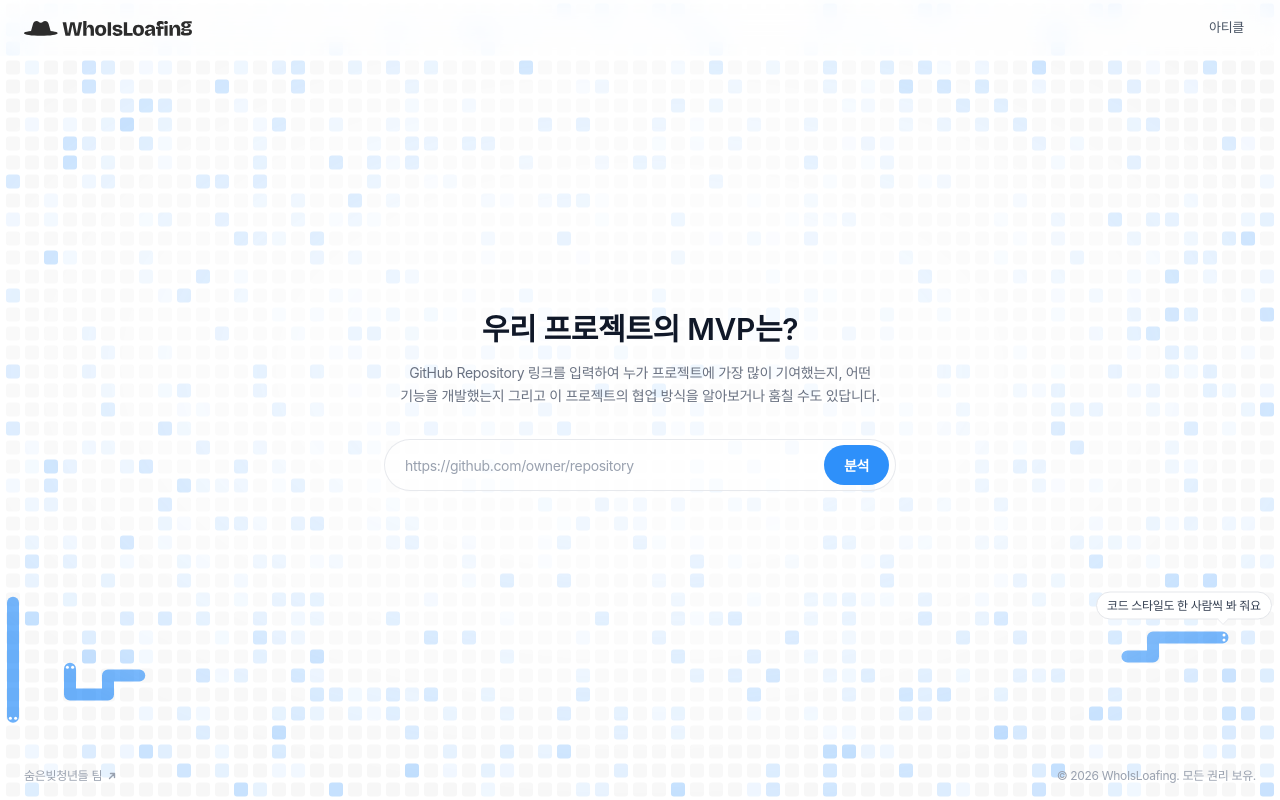
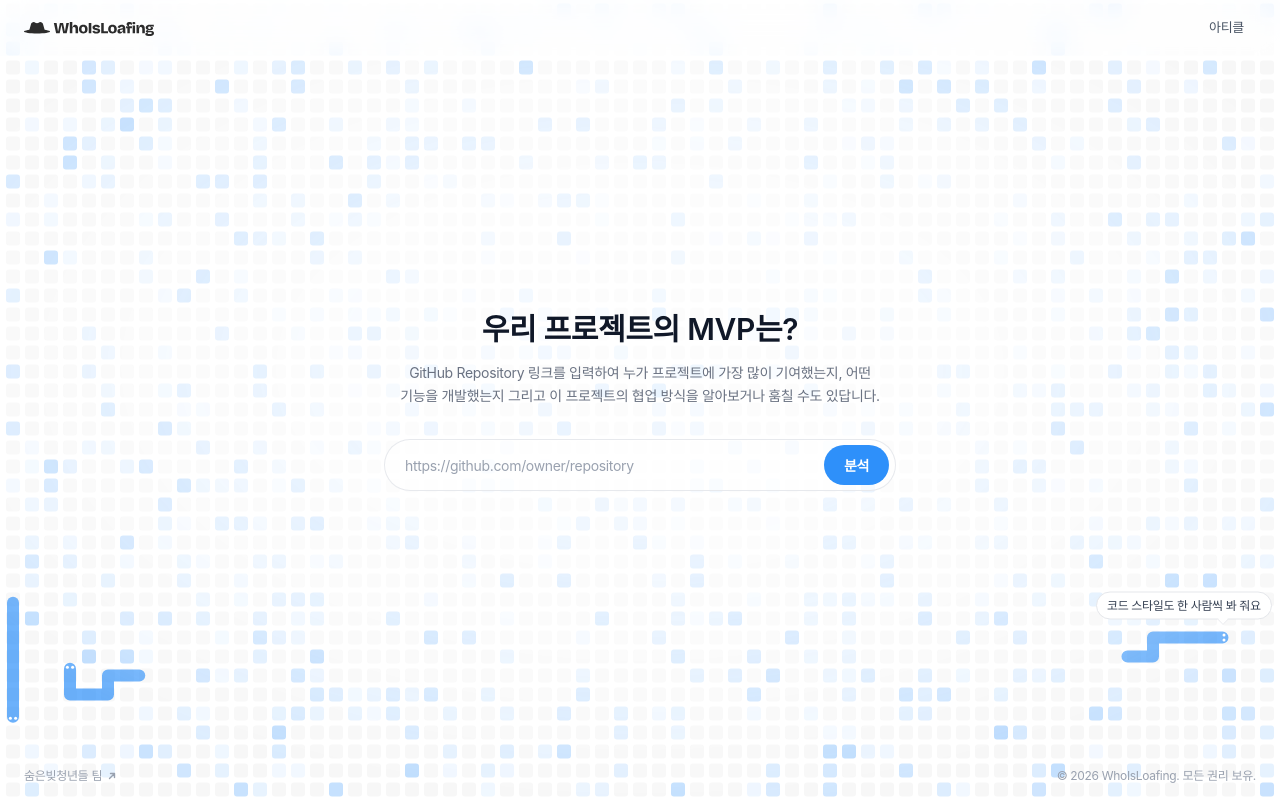
Before and after one commit to hiddenlightyouth/whoisloafing, a React (Vite) app: page / in a window 1280 px wide. Built offline with nearby package versions, Linux system fonts and the light colour scheme; no server answers; a web font is replaced by a local one.

Commit message:
feat: 바뀐 로고를 반영하고 헤더 로고 크기 줄이기

```diff
--- a/src/components/Logo.tsx
+++ b/src/components/Logo.tsx
@@ -9,7 +9,7 @@ export function Logo({ onClick }: { onClick?: () => void }) {
       }}
       className="inline-flex items-center"
     >
-      <img src="/logo.svg" alt="WhoIsLoafing" width={3401} height={304} draggable={false} className="h-[15px] w-auto" />
+      <img src="/logo.svg" alt="WhoIsLoafing" width={3403} height={367} draggable={false} className="h-[14px] w-auto translate-y-px" />
     </a>
   )
 }
```
Also changed, not shown: public/logo.svg, public/og.png.
